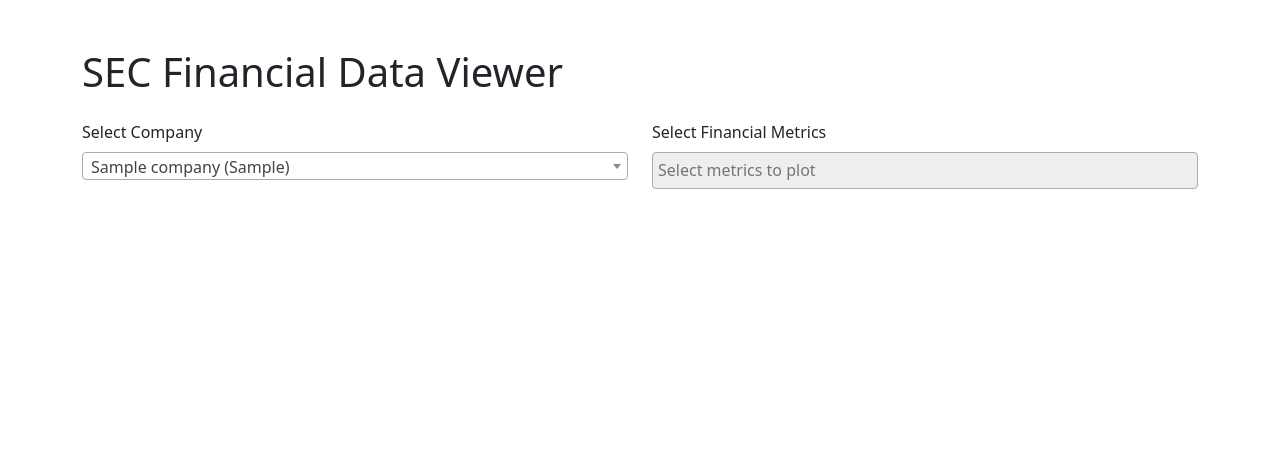
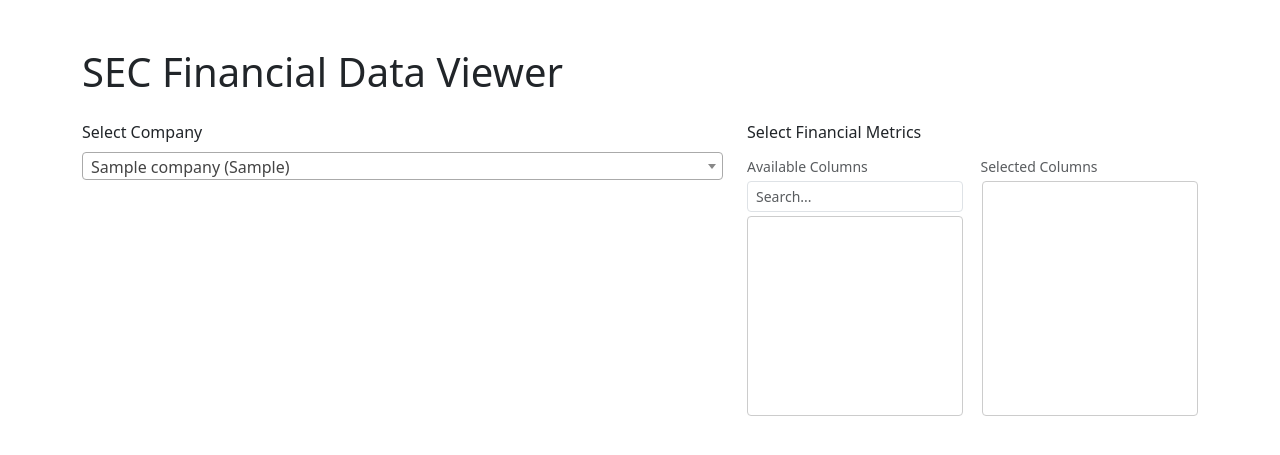
Before and after one commit to koonkayma/stock-batch, a Flask app: page / in a window 1280 px wide. Shown: the top 455 px of the page. Run offline with Flask 3, Linux system fonts and the light colour scheme; tables that the repository leaves empty hold one stand-in row (values such as "Sample post"); some libraries are stand-ins or nearby versions.

Commit message:
change to use vue

```diff
--- a/static/app.js
+++ b/static/app.js
@@ -1,135 +1,233 @@
-$(document).ready(function() {
-    const companySelect = $('#company-select');
-    const metricsSelect = $('#metrics-select');
-    const chartsContainer = $('#charts-container');
-    let financialData = {};
-    let chartInstances = {};
+const { createApp, ref, onMounted, watch, computed } = Vue;
 
-    // Fetch companies and initialize Select2
-    $.get('/api/companies', function(data) {
-        const formattedData = data.map(company => ({
-            id: company.cik,
-            text: `${company.title} (${company.ticker})`
-        }));
+// --- Reusable Components ---
 
-        companySelect.select2({
-            placeholder: 'Search for a company by ticker or name',
-            data: formattedData
-        });
-    });
-
-    metricsSelect.select2({
-        placeholder: 'Select metrics to plot'
-    });
-
-    // Handle company selection
-    companySelect.on('select2:select', function(e) {
-        const cik = e.params.data.id;
-        metricsSelect.val(null).trigger('change');
-        metricsSelect.prop('disabled', true);
-        chartsContainer.empty();
-        if (chartInstances) {
-            Object.values(chartInstances).forEach(chart => chart.destroy());
-            chartInstances = {};
-        }
-
-
-        $.get(`/api/financials/${cik}`, function(data) {
-            financialData = data;
-            const metrics = financialData.columns.filter(c => c !== 'fiscal_year');
-            metricsSelect.empty();
-            metrics.forEach(metric => {
-                metricsSelect.append(new Option(metric, metric, false, false));
-            });
-            metricsSelect.prop('disabled', false);
-            metricsSelect.trigger('change');
-        });
-    });
-
-    // Handle metric selection
-    metricsSelect.on('change', function() {
-        const selectedMetrics = $(this).val() || [];
-
-        // Remove charts for deselected metrics
-        Object.keys(chartInstances).forEach(metric => {
-            if (!selectedMetrics.includes(metric)) {
-                $(`#chart-card-${metric}`).remove();
-                chartInstances[metric].destroy();
-                delete chartInstances[metric];
-            }
-        });
-
-        selectedMetrics.forEach(metric => {
-            if (!chartInstances[metric]) {
-                renderChartAndTable(metric);
-            }
-        });
-    });
-
-    function renderChartAndTable(metric) {
-        const labels = financialData.data.map(d => d.fiscal_year);
-        const values = financialData.data.map(d => d[metric]);
-
-        // Create card for chart and table
-        const chartCard = `
-            <div class="card mb-4" id="chart-card-${metric}">
-                <div class="card-header">
-                    <h5>${metric}</h5>
-                </div>
+// 1. Financial Chart/Table Card
+const FinancialChartCard = {
+    props: ['metric', 'financialData'],
+    template: `
+        <div class="card mb-4">
+            <div class="card-header"><h5>{{ metric }}</h5></div>
             <div class="card-body">
-                    <canvas id="chart-${metric}"></canvas>
+                <canvas ref="chartCanvas"></canvas>
                 <div class="table-responsive mt-4">
                     <table class="table table-bordered table-sm">
                         <thead>
-                                <tr>
-                                    <th>Fiscal Year</th>
-                                    <th>Value</th>
-                                    <th>% Change</th>
+                            <tr><th>Fiscal Year</th><th>Value</th><th>% Change</th></tr>
+                        </thead>
+                        <tbody>
+                            <tr v-for="item in tableRows" :key="item.year">
+                                <td>{{ item.year }}</td>
+                                <td>{{ item.value }}</td>
+                                <td>{{ item.percentageChange }}</td>
                             </tr>
-                            </thead>
-                            <tbody id="table-body-${metric}">
                         </tbody>
                     </table>
                 </div>
             </div>
         </div>
-        `;
-        chartsContainer.append(chartCard);
-
-        // Render Chart
-        const ctx = document.getElementById(`chart-${metric}`).getContext('2d');
-        chartInstances[metric] = new Chart(ctx, {
+    `,
+    data: () => ({ chartInstance: null }),
+    computed: {
+        tableRows() {
+            const labels = this.financialData.data.map(d => d.fiscal_year);
+            const values = this.financialData.data.map(d => d[this.metric]);
+            return labels.map((year, i) => {
+                const value = values[i];
+                let percentageChange = 'N/A';
+                if (i > 0 && values[i-1] != null && values[i-1] != 0) {
+                    const prevValue = values[i-1];
+                    const change = ((value - prevValue) / Math.abs(prevValue)) * 100;
+                    percentageChange = change.toFixed(2) + '%';
+                }
+                return { year, value: value?.toLocaleString() ?? 'N/A', percentageChange };
+            });
+        }
+    },
+    methods: {
+        renderChart() {
+            if (this.chartInstance) this.chartInstance.destroy();
+            const labels = this.financialData.data.map(d => d.fiscal_year);
+            const values = this.financialData.data.map(d => d[this.metric]);
+            this.chartInstance = new Chart(this.$refs.chartCanvas.getContext('2d'), {
                 type: 'line',
                 data: {
-                labels: labels,
-                datasets: [{
-                    label: metric,
-                    data: values,
-                    borderColor: 'rgba(75, 192, 192, 1)',
-                    tension: 0.1
-                }]
+                    labels,
+                    datasets: [{ label: this.metric, data: values, borderColor: 'rgba(75, 192, 192, 1)', tension: 0.1 }]
                 }
             });
+        }
+    },
+    mounted() { this.renderChart(); },
+    watch: { 'financialData': { handler() { this.renderChart(); }, deep: true } },
+    beforeUnmount() { if (this.chartInstance) this.chartInstance.destroy(); }
+};
 
-        // Populate Table
-        const tableBody = $(`#table-body-${metric}`);
-        for (let i = 0; i < labels.length; i++) {
-            const year = labels[i];
-            const value = values[i];
-            let percentageChange = 'N/A';
-            if (i > 0 && values[i-1] !== 0 && values[i-1] !== null) {
-                const prevValue = values[i-1];
-                const change = ((value - prevValue) / prevValue) * 100;
-                percentageChange = change.toFixed(2) + '%';
+// 2. Select2 Component Wrapper for Company Search
+const Select2Component = {
+    props: ['options', 'modelValue'],
+    template: `<select class="form-control" style="width: 100%"></select>`,
+    emits: ['update:modelValue'],
+    mounted() {
+        const vm = this;
+        $(this.$el)
+            .select2({ placeholder: 'Search for a company...', data: this.options })
+            .val(this.modelValue).trigger('change')
+            .on('change', function () { vm.$emit('update:modelValue', this.value); });
+    },
+    watch: {
+        options(options) { $(this.$el).empty().select2({ placeholder: 'Search for a company...', data: options }); },
+        modelValue(value) { $(this.$el).val(value).trigger('change'); }
+    },
+    beforeUnmount() { $(this.$el).off().select2('destroy'); }
+};
+
+// 3. NEW: Dual Listbox for Metrics Selection
+const DualListBox = {
+    props: ['options', 'modelValue'],
+    emits: ['update:modelValue'],
+    template: `
+        <div>
+            <div class="d-flex justify-content-between mb-1">
+                <small class="form-text text-muted w-50 pe-2">Available Columns</small>
+                <small class="form-text text-muted w-50 ps-2">Selected Columns</small>
+            </div>
+            <div class="dual-list-box">
+                <div class="list-box-container">
+                    <input type="text" class="form-control form-control-sm mb-1" placeholder="Search..." v-model="searchQuery">
+                    <div class="list-box">
+                        <ul class="list-group" ref="availableList">
+                            <li v-for="option in availableOptions" :key="option" class="list-group-item" :data-id="option" @dblclick="select(option)">
+                                {{ option }}
+                            </li>
+                        </ul>
+                    </div>
+                </div>
+                <div class="list-box-container">
+                    <div class="list-box">
+                        <ul class="list-group" ref="selectedList">
+                            <li v-for="option in modelValue" :key="option" class="list-group-item" :data-id="option" @dblclick="deselect(option)">
+                                {{ option }}
+                            </li>
+                        </ul>
+                    </div>
+                </div>
+            </div>
+        </div>
+    `,
+    data() {
+        return {
+            searchQuery: ''
+        };
+    },
+    computed: {
+        availableOptions() {
+            const lowerCaseQuery = this.searchQuery.toLowerCase();
+            return this.options
+                .filter(opt => !this.modelValue.includes(opt))
+                .filter(opt => opt.toLowerCase().includes(lowerCaseQuery));
         }
-            const row = `
-                <tr>
-                    <td>${year}</td>
-                    <td>${value !== null ? value.toLocaleString() : 'N/A'}</td>
-                    <td>${percentageChange}</td>
-                </tr>
-            `;
-            tableBody.append(row);
+    },
+    methods: {
+        select(option) {
+            this.$emit('update:modelValue', [...this.modelValue, option]);
+        },
+        deselect(option) {
+            this.$emit('update:modelValue', this.modelValue.filter(item => item !== option));
         }
+    },
+    mounted() {
+        const vm = this;
+        new Sortable(this.$refs.selectedList, {
+            group: 'metrics',
+            animation: 150,
+            onAdd: function (evt) {
+                const newSelected = Array.from(evt.to.children).map(el => el.dataset.id);
+                vm.$emit('update:modelValue', newSelected);
             }
         });
+        new Sortable(this.$refs.availableList, {
+            group: 'metrics',
+            animation: 150
+        });
+    }
+};
+
+
+// --- Main Vue Application ---
+createApp({
+    components: {
+        'financial-chart-card': FinancialChartCard,
+        'select2': Select2Component,
+        'dual-list-box': DualListBox
+    },
+    setup() {
+        // --- State ---
+        const companies = ref([]);
+        const selectedCompanyCik = ref(null);
+        const allMetrics = ref([]);
+        const selectedMetrics = ref([]);
+        const financialData = ref({ data: [], columns: [] });
+        const isLoading = ref(false);
+
+        // --- Computed ---
+        const companyOptions = computed(() => companies.value.map(c => ({ id: c.cik, text: `${c.title} (${c.ticker})` })));
+
+        // --- Methods ---
+        const fetchCompanies = async () => {
+            try {
+                const res = await fetch('/api/companies');
+                companies.value = await res.json();
+            } catch (e) { console.error("Failed to fetch companies", e); }
+        };
+
+        const fetchFinancials = async (cik) => {
+            if (!cik) return;
+            isLoading.value = true;
+            selectedMetrics.value = [];
+            try {
+                const res = await fetch(`/api/financials/${cik}`);
+                const data = await res.json();
+                financialData.value = data;
+                allMetrics.value = data.columns.filter(c => c !== 'fiscal_year').sort();
+            } catch (e) {
+                console.error("Failed to fetch financials", e);
+            } finally {
+                isLoading.value = false;
+            }
+        };
+
+        // --- Lifecycle & Watchers ---
+        onMounted(fetchCompanies);
+        watch(selectedCompanyCik, fetchFinancials);
+
+        return { selectedCompanyCik, allMetrics, selectedMetrics, financialData, isLoading, companyOptions };
+    },
+    template: `
+        <h1 class="mb-4">SEC Financial Data Viewer</h1>
+        <div class="row">
+            <div class="col-md-7">
+                <label class="form-label">Select Company</label>
+                <select2 :options="companyOptions" v-model="selectedCompanyCik"></select2>
+            </div>
+            <div class="col-md-5">
+                <label class="form-label">Select Financial Metrics</label>
+                <dual-list-box v-model="selectedMetrics" :options="allMetrics" :disabled="!selectedCompanyCik || isLoading"></dual-list-box>
+            </div>
+        </div>
+
+        <div id="charts-container" class="mt-5">
+            <div v-if="isLoading" class="text-center">
+                <div class="spinner-border" role="status"><span class="visually-hidden">Loading...</span></div>
+            </div>
+            <div v-else>
+                <financial-chart-card
+                    v-for="metric in selectedMetrics"
+                    :key="metric"
+                    :metric="metric"
+                    :financial-data="financialData">
+                </financial-chart-card>
+            </div>
+        </div>
+    `
+}).mount('#app');
--- a/templates/index.html
+++ b/templates/index.html
@@ -3,36 +3,53 @@
 <head>
     <meta charset="UTF-8">
     <meta name="viewport" content="width=device-width, initial-scale=1.0">
-    <title>SEC Financial Data Viewer</title>
+    <title>SEC Financial Data Viewer (Vue)</title>
     <link href="https://cdn.jsdelivr.net/npm/bootstrap@5.3.0/dist/css/bootstrap.min.css" rel="stylesheet">
     <link href="https://cdn.jsdelivr.net/npm/select2@4.1.0-rc.0/dist/css/select2.min.css" rel="stylesheet" />
     <style>
         .chart-container {
             margin-top: 2rem;
         }
+        .dual-list-box {
+            display: flex;
+            justify-content: space-between;
+        }
+        .dual-list-box .list-box-container {
+            width: 48%;
+            display: flex;
+            flex-direction: column;
+        }
+        .dual-list-box .list-box {
+            border: 1px solid #ccc;
+            border-radius: 4px;
+            height: 200px;
+            overflow-y: auto;
+            padding: 0;
+            flex-grow: 1;
+        }
+        .dual-list-box .list-box .list-group-item {
+            cursor: grab;
+            padding: 0.5rem 1rem;
+            border-radius: 0;
+            border-left: none;
+            border-right: none;
+            border-top: 1px solid #eee;
+        }
+        .dual-list-box .list-box .list-group-item:first-child {
+            border-top: none;
+        }
     </style>
 </head>
 <body>
-    <div class="container mt-5">
-        <h1 class="mb-4">SEC Financial Data Viewer</h1>
-
-        <div class="row">
-            <div class="col-md-6">
-                <label for="company-select" class="form-label">Select Company</label>
-                <select id="company-select" class="form-control"></select>
-            </div>
-            <div class="col-md-6">
-                <label for="metrics-select" class="form-label">Select Financial Metrics</label>
-                <select id="metrics-select" class="form-control" multiple="multiple" disabled></select>
-            </div>
-        </div>
-
-        <div id="charts-container" class="mt-5"></div>
+    <div id="app" class="container mt-5">
+        <!-- Vue will render the application here -->
     </div>
 
-    <script src="https://cdn.jsdelivr.net/npm/chart.js"></script>
     <script src="https://code.jquery.com/jquery-3.6.0.min.js"></script>
     <script src="https://cdn.jsdelivr.net/npm/select2@4.1.0-rc.0/dist/js/select2.min.js"></script>
+    <script src="https://unpkg.com/vue@3/dist/vue.global.js"></script>
+    <script src="https://cdn.jsdelivr.net/npm/chart.js"></script>
+    <script src="https://cdn.jsdelivr.net/npm/sortablejs@1.15.0/Sortable.min.js"></script>
     <script src="{{ url_for('static', filename='app.js') }}"></script>
 </body>
 </html>
```
Also changed, not shown: SEC-Financial-Data-Viewer-guideline.md (+9 -0 lines). Lines whose indentation alone changed are shown as unchanged.
